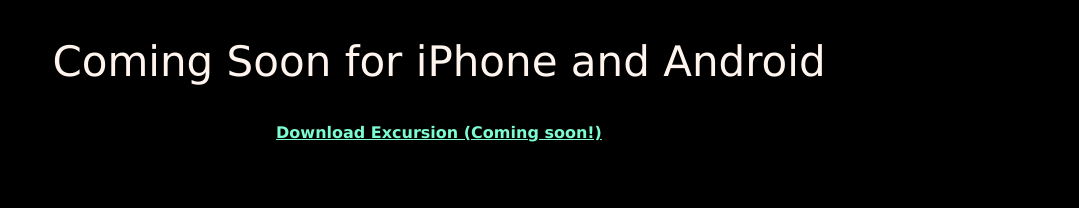
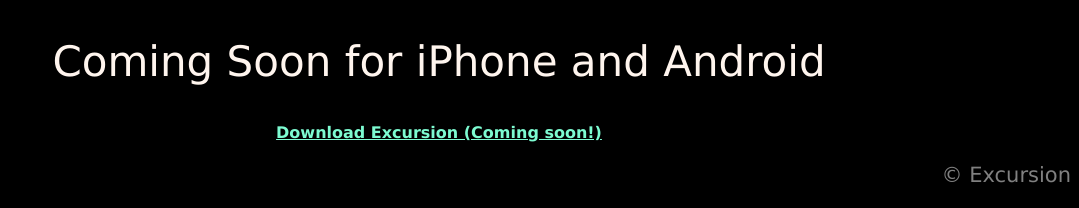
Before and after one commit to GloObi/excursion, a plain HTML site: page index.html in a window 1280 px wide. Shown: the part 1172-1380 px from the top of the page, without its empty margins (201-1280 px from the left). Before the commit the page ends 1332 px from the top, so only its background shows below. Drawn offline with Linux system fonts and the light colour scheme.

Commit message:
added footer

```diff
--- a/index.html
+++ b/index.html
@@ -39,6 +39,8 @@
         </h3>
     </section>
 
+    <p style="text-align: right">© Excursion</p>
+
 
 </body>
 </html>
```
